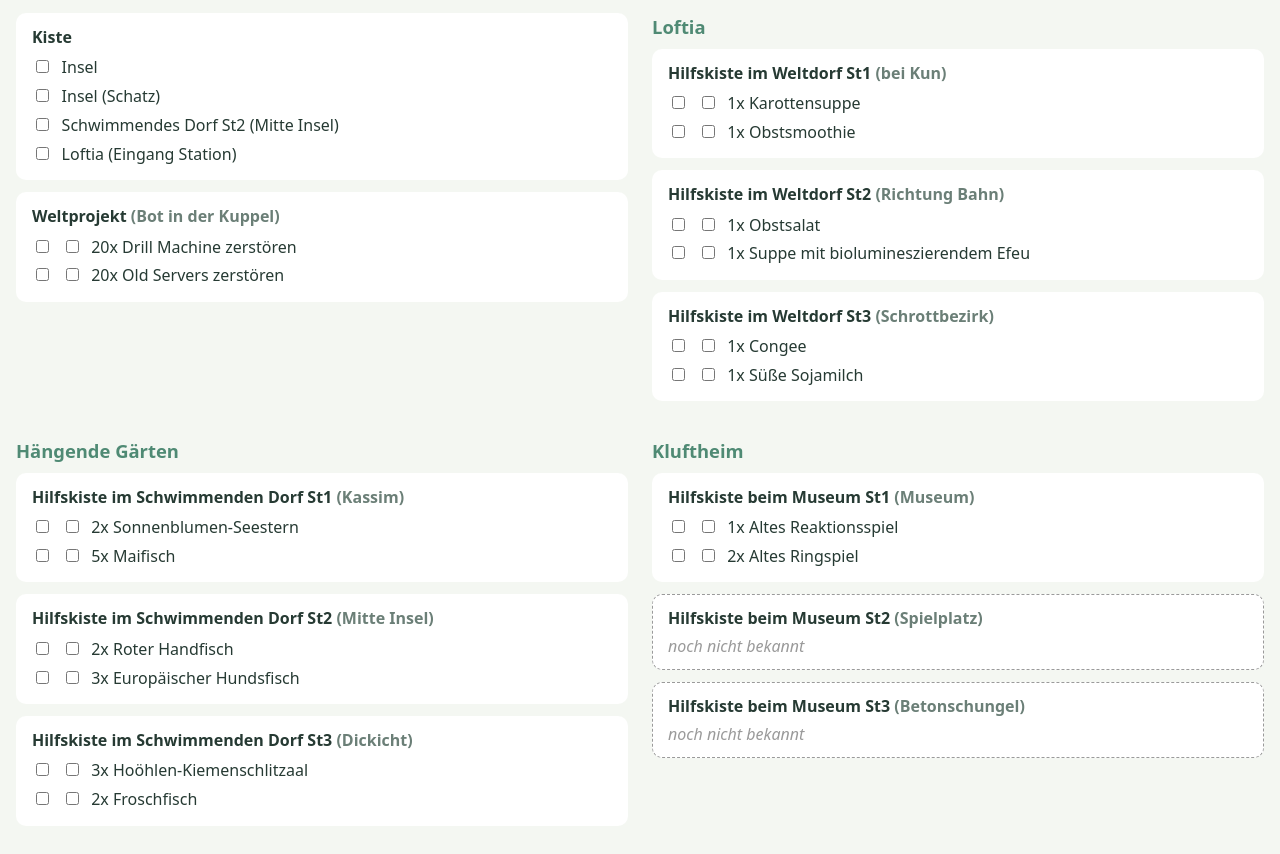
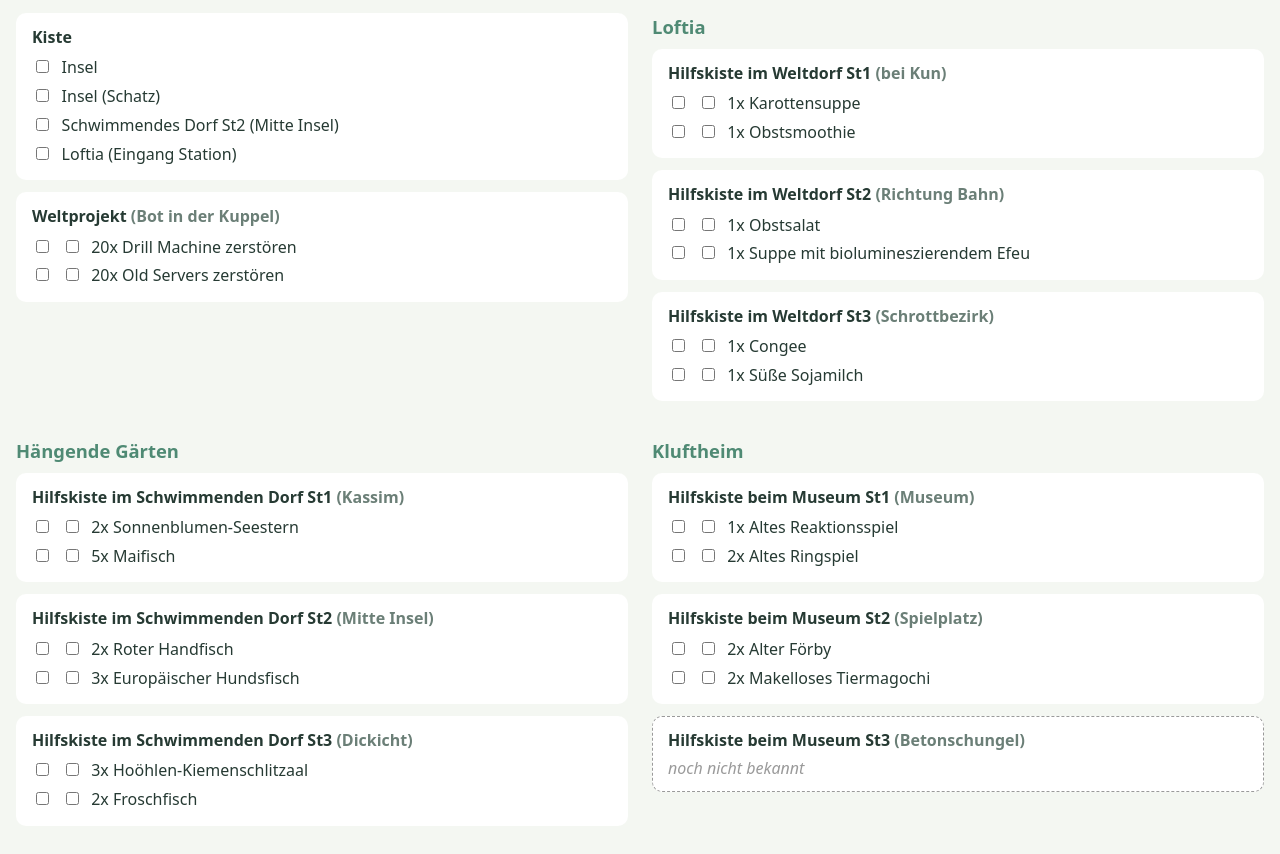
Before and after one commit to NoX209/Loftia_Dailies, a plain HTML site: page 2026/11/25/index.html in a window 1280 px wide. Shown: the part 81-935 px from the top of the page. Drawn offline with Linux system fonts and the light colour scheme.

Commit message:
Update 2026-11-25
Tägliche Aufgaben 25.11.2026
Kiste:
- Insel
- Insel (Schatz)
- Schwimmendes Dorf St2 (Mitte Insel)
- Loftia (Eingang Station)
Weltprojekt (Bot in der Kuppel)
- 20x Drill Machine zerstören
- 20x Old Servers zerstören

Loftia
------
Hilfskiste im Weltdorf St1 (bei Kun)
- 1x Karottensuppe
- 1x Obstsmoothie
Hilfskiste im Weltdorf St2 (Richtung Bahn)
- 1x Obstsalat
- 1x Suppe mit biolumineszierendem Efeu
Hilfskiste im Weltdorf St3 (Schrottbezirk)
- 1x Congee
- 1x Süße Sojamilch

Hängende Gärten
---------------
Hilfskiste im Schwimmenden Dorf St1 (Kassim)
- 2x Sonnenblumen-Seestern
- 5x Maifisch
Hilfskiste im Schwimmenden Dorf St2 (Mitte Insel)
- 2x Roter Handfisch
- 3x Europäischer Hundsfisch
Hilfskiste im Schwimmenden Dorf St3 (Dickicht)
- 3x Hoöhlen-Kiemenschlitzaal
- 2x Froschfisch

Kluftheim
---------
Hilfskiste beim Museum St1 (Museum)
- 1x Altes Reaktionsspiel
- 2x Altes Ringspiel
Hilfskiste beim Museum St2 (Spielplatz)
- 2x Alter Förby
- 2x Makelloses Tiermagochi

```diff
--- a/2026/11/25/index.html
+++ b/2026/11/25/index.html
@@ -171,9 +171,19 @@
     </ul>
   </section>
 
-    <section class="area unseen">
+    <section class="area">
     <h3>Hilfskiste beim Museum St2 <span class="hint">(Spielplatz)</span></h3>
-<p class="pending">noch nicht bekannt</p>    <ul>
+    <ul>
+<li class="item">
+  <input type="checkbox" class="made" data-key="museum-st2/Alter Förby/made" title="hergestellt / habe ich" aria-label="hergestellt / habe ich">
+  <input type="checkbox" class="delivered" data-key="museum-st2/Alter Förby/delivered" title="abgegeben" aria-label="abgegeben">
+  <span>2x Alter Förby</span>
+</li>
+<li class="item">
+  <input type="checkbox" class="made" data-key="museum-st2/Makelloses Tiermagochi/made" title="hergestellt / habe ich" aria-label="hergestellt / habe ich">
+  <input type="checkbox" class="delivered" data-key="museum-st2/Makelloses Tiermagochi/delivered" title="abgegeben" aria-label="abgegeben">
+  <span>2x Makelloses Tiermagochi</span>
+</li>
     </ul>
   </section>
 
```
Also changed, not shown: index.html (+12 -2 lines).
